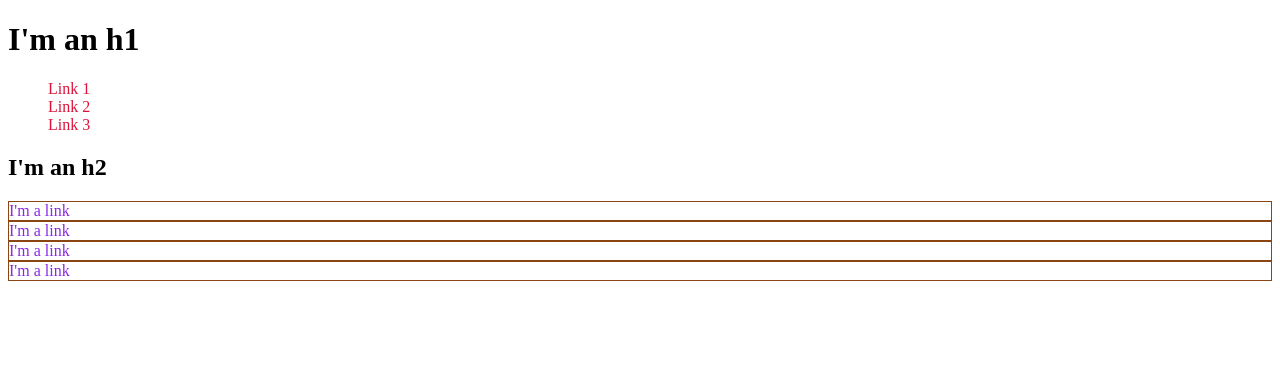
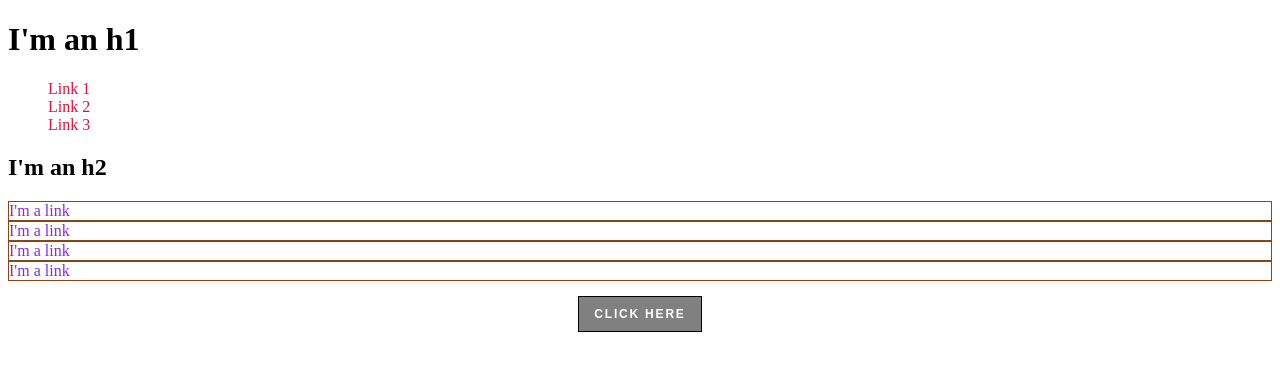
Before and after one commit to alok-38/learn-enough, a PHP site: page / in a window 1280 px wide. Shown: the top 371 px of the page. Run offline with PHP 8.4, Linux system fonts and the light colour scheme.

Commit message:
Added a button

```diff
--- a/css-tutorial/sample-project/index.html
+++ b/css-tutorial/sample-project/index.html
@@ -18,5 +18,7 @@
     <div><a href="#">I'm a link</a></div>
     <div><a href="#">I'm a link</a></div>
     <div><a href="#">I'm a link</a></div>
+    <!-- Button -->
+    <button type="button">Click here</button>
 </body>
 </html>
--- a/css-tutorial/sample-project/style.css
+++ b/css-tutorial/sample-project/style.css
@@ -17,3 +17,21 @@ ul {
 ul li a {
     color: crimson;
 }
+
+button {
+    background-color: gray;
+    border: 1px solid black;
+    color: white;
+    cursor: pointer;
+    display: block;
+    font-family: "proxima-nova", "Proxima Nova",
+                 sans-serif;
+    font-size: 12px;
+    font-weight: bold;
+    letter-spacing: 0.15em;
+    padding: 10px 15px;
+    text-decoration: none;
+    text-transform: uppercase;
+    transition: all 0.1s linear;
+    margin: 15px auto 0;
+}
```
